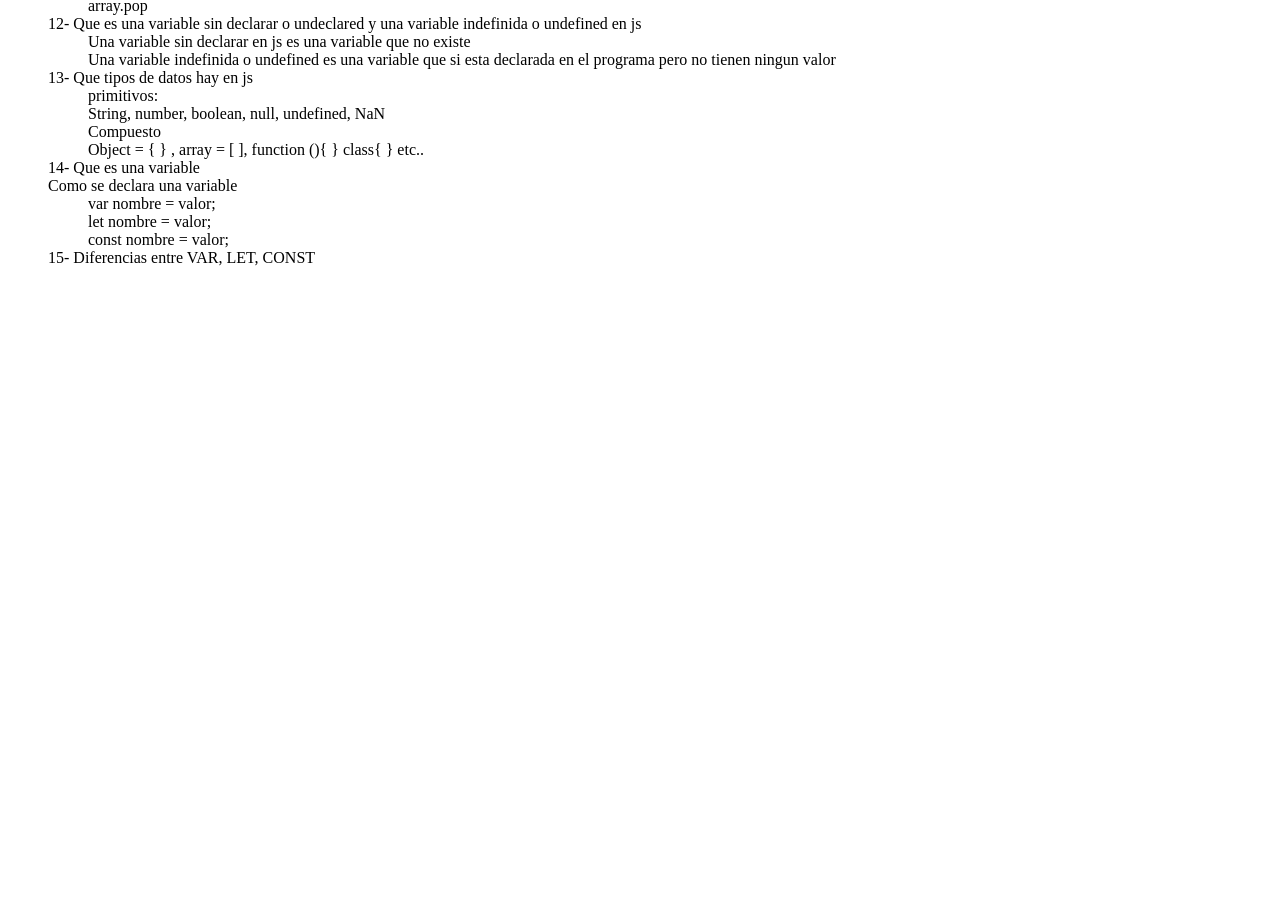
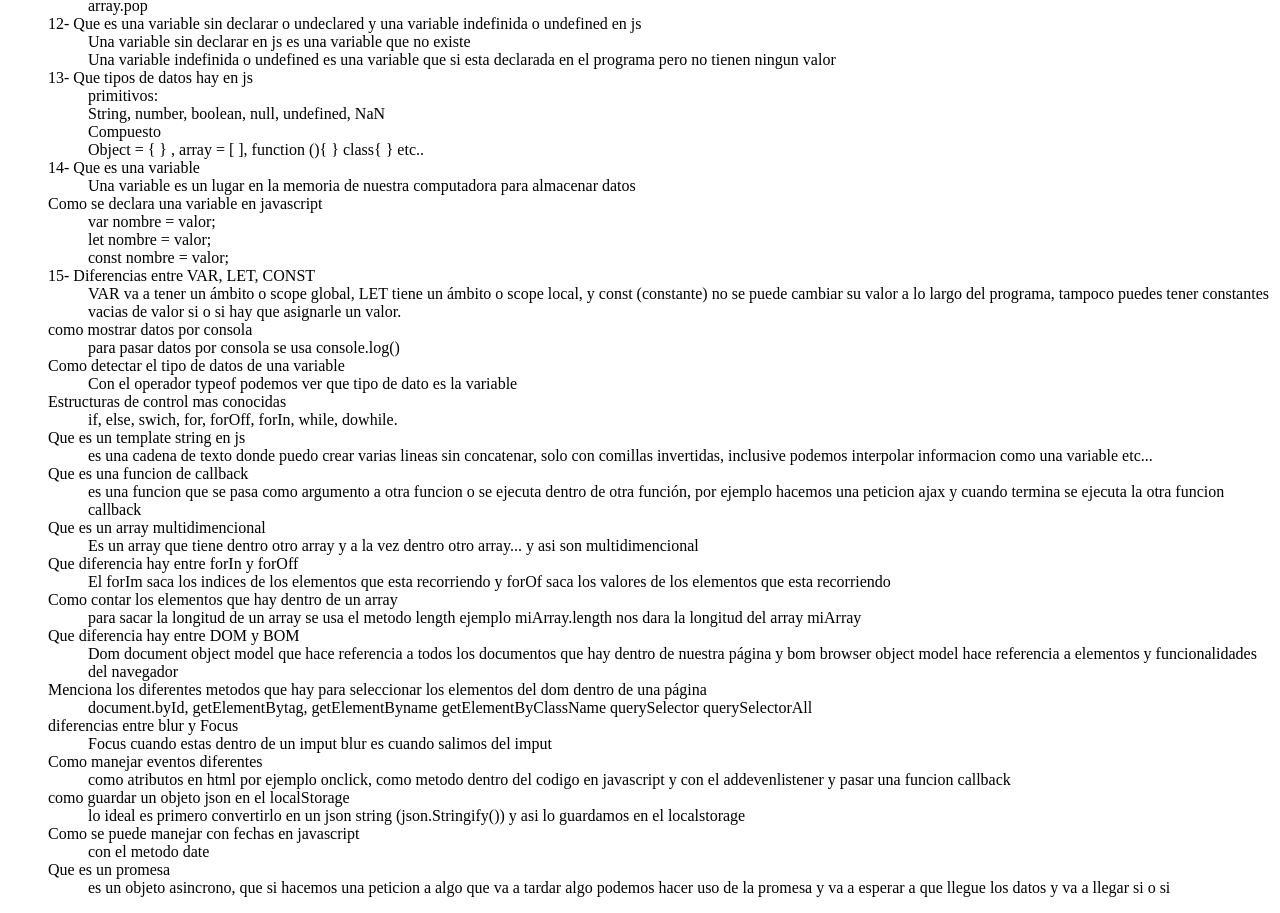
Before and after one commit to diegopico7/preguntasJSentrevistas, a plain HTML site: page index.html in a window 1280 px wide. Shown: the part 695-1608 px from the top of the page. Before the commit the page ends 978 px from the top, so only its background shows below. Drawn offline with Linux system fonts and the light colour scheme.

Commit message:
subiendo mas ejercicios

```diff
--- a/index.html
+++ b/index.html
@@ -81,13 +81,53 @@
     <dd>Compuesto</dd>
     <dd>Object = { } , array = [ ], function (){ } class{ } etc.. </dd>
     <dt>14- Que es una variable</dt>
-    <dd></dd>
-    <dt>Como se declara una variable</dt>
+    <dd>Una variable es un lugar en la memoria de nuestra computadora para almacenar datos</dd>
+    <dt>Como se declara una variable en javascript</dt>
     <dd>var nombre = valor;</dd>
     <dd>let nombre = valor;</dd>
     <dd>const nombre = valor;</dd>
     <dt>15- Diferencias entre VAR, LET, CONST</dt>
-    <dd></dd>
+    <dd>VAR va a tener un ámbito o scope global, LET tiene un ámbito o scope local, y const (constante) no se puede
+      cambiar su valor
+      a lo largo del
+      programa, tampoco puedes tener constantes vacias de valor si o si hay que asignarle un valor.</dd>
+    <dt>como mostrar datos por consola</dt>
+    <dd>para pasar datos por consola se usa console.log() </dd>
+    <dt>Como detectar el tipo de datos de una variable</dt>
+    <dd>Con el operador typeof podemos ver que tipo de dato es la variable</dd>
+    <dt>Estructuras de control mas conocidas</dt>
+    <dd>if, else, swich, for, forOff, forIn, while, dowhile.</dd>
+    <dt>Que es un template string en js</dt>
+    <dd>es una cadena de texto donde puedo crear varias lineas sin concatenar, solo con comillas invertidas, inclusive
+      podemos interpolar informacion como una variable etc...</dd>
+    <dt>Que es una funcion de callback</dt>
+    <dd>es una funcion que se pasa como argumento a otra funcion o se ejecuta dentro de otra función, por ejemplo
+      hacemos una peticion ajax y cuando termina se ejecuta la otra funcion callback</dd>
+    <dt>Que es un array multidimencional</dt>
+    <dd>Es un array que tiene dentro otro array y a la vez dentro otro array... y asi son multidimencional</dd>
+    <dt>Que diferencia hay entre forIn y forOff</dt>
+    <dd>El forIm saca los indices de los elementos que esta recorriendo y forOf saca los valores de los elementos que
+      esta recorriendo</dd>
+    <dt>Como contar los elementos que hay dentro de un array</dt>
+    <dd>para sacar la longitud de un array se usa el metodo length ejemplo miArray.length nos dara la longitud del array
+      miArray</dd>
+    <dt>Que diferencia hay entre DOM y BOM</dt>
+    <dd>Dom document object model que hace referencia a todos los documentos que hay dentro de nuestra página y bom
+      browser object model hace referencia a elementos y funcionalidades del navegador </dd>
+    <dt>Menciona los diferentes metodos que hay para seleccionar los elementos del dom dentro de una página</dt>
+    <dd>document.byId, getElementBytag, getElementByname getElementByClassName querySelector querySelectorAll </dd>
+    <dt>diferencias entre blur y Focus</dt>
+    <dd>Focus cuando estas dentro de un imput blur es cuando salimos del imput</dd>
+    <dt>Como manejar eventos diferentes</dt>
+    <dd>como atributos en html por ejemplo onclick, como metodo dentro del codigo en javascript y con el addevenlistener
+      y pasar una funcion callback </dd>
+    <dt>como guardar un objeto json en el localStorage</dt>
+    <dd>lo ideal es primero convertirlo en un json string (json.Stringify()) y asi lo guardamos en el localstorage</dd>
+    <dt>Como se puede manejar con fechas en javascript</dt>
+    <dd>con el metodo date</dd>
+    <dt>Que es un promesa </dt>
+    <dd>es un objeto asincrono, que si hacemos una peticion a algo que va a tardar algo podemos hacer uso de la
+      promesa y va a esperar a que llegue los datos y va a llegar si o si </dd>
   </ol>
 
 
```
